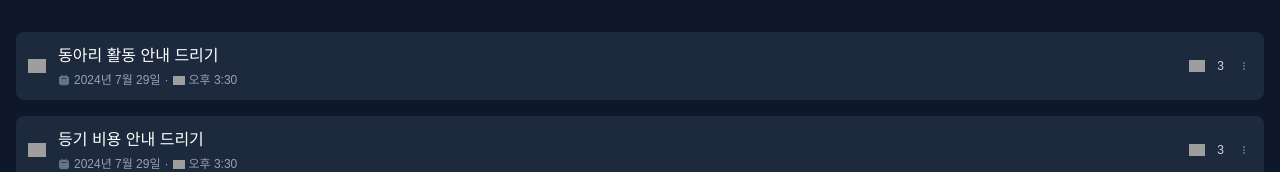
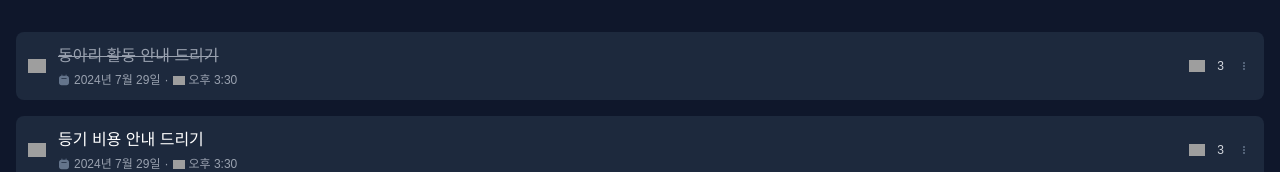
Before and after one commit to ozen0718/coworkers, a Next.js app: page /list in a window 1280 px wide. Shown: the top 172 px of the page. Built offline with nearby package versions, Linux system fonts and the light colour scheme; grey boxes are pictures that could not be loaded.

Commit message:
[Feat] 체크박스 테스트

```diff
--- a/src/components/List/todo.tsx
+++ b/src/components/List/todo.tsx
@@ -1,7 +1,9 @@
+'use client';
 import Image from 'next/image';
-import React from 'react';
+import React, { useState } from 'react';
 
 interface TodoItemProps {
+  id: number;
   title: string;
   date: string;
   time: string;
@@ -18,17 +20,27 @@ export default function TodoItem({
   comments,
   completed,
 }: TodoItemProps) {
+  const [isChecked, setIsChecked] = useState(completed);
+
+  const toggleChecked = () => setIsChecked((prev) => !prev);
+
   return (
     <div className="flex items-center justify-between rounded-lg bg-slate-800 p-3">
       <div className="flex items-center space-x-3">
-        <Image
-          src={completed ? '/icons/checkbox_done.svg' : '/icons/checkbox_defualt.svg'}
-          alt={completed ? '완료' : '미완료'}
-          width={18}
-          height={18}
-        />
+        <button onClick={toggleChecked} className="cursor-pointer">
+          <Image
+            src={isChecked ? '/icons/checkbox_done.svg' : '/icons/checkbox_defualt.svg'}
+            alt={isChecked ? '완료' : '미완료'}
+            width={18}
+            height={18}
+          />
+        </button>
         <div className="flex flex-col space-y-1">
-          <span className="font-medium text-white">{title}</span>
+          <span
+            className={`font-medium ${isChecked ? 'text-gray-400 line-through' : 'text-white'}`}
+          >
+            {title}
+          </span>
           <div className="flex items-center space-x-1 text-xs text-gray-400">
             <Image src="/icons/icon_calendar.svg" alt="날짜" width={12} height={12} />
             <span>{date}</span>
```
